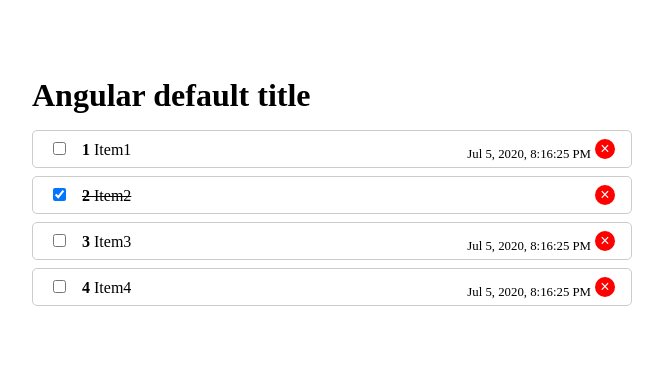
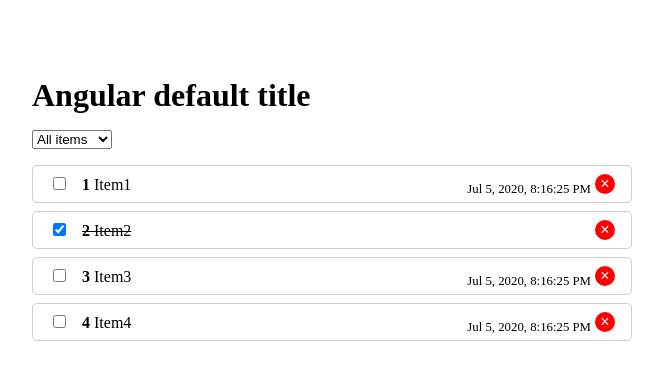
Before and after one commit to Awraf/DynamicList, an Angular app: page / in a window 1280 px wide. Shown: the top 380 px of the page, without its empty margins (308-971 px from the left). Built offline with nearby package versions, Linux system fonts and the light colour scheme.

Commit message:
Add sorting by group

```diff
--- a/src/app/list/list.component.html
+++ b/src/app/list/list.component.html
@@ -1,5 +1,13 @@
-<ul *ngIf="listService.list.length;else emptyList">
-  <li *ngFor="let item of listService.list; let i = index">
+<div>
+  <select id="Id" class="hideLabel form-control" name="Id" #selectedGroup (change)="onChangeGroup(selectedGroup.value)">
+    <option selected="" value="all">All items</option>
+    <option *ngFor="let group of groups">
+      {{group}}
+    </option>
+  </select>
+</div>
+<ul *ngIf="list.length;else emptyList">
+  <li *ngFor="let item of list; let i = index">
     <span [class.done]="item.completed">
       <input type="checkbox" class="checkbox" [checked]="item.completed" (change)="onChange(item.id)">
       <strong>{{i + 1}}</strong> {{item.caption}}
--- a/src/app/list/list.component.ts
+++ b/src/app/list/list.component.ts
@@ -1,5 +1,5 @@
 import {Component, OnInit} from '@angular/core';
-import {ListService} from './list.service';
+import {IListItem, ListService} from './list.service';
 
 @Component({
   selector: 'app-list',
@@ -7,7 +7,16 @@ import {ListService} from './list.service';
   styleUrls: ['./list.component.scss']
 })
 export class ListComponent implements OnInit {
-  constructor(public listService: ListService) {
+  public list: IListItem[];
+  public groups: string[];
+
+  private updateList(): void {
+    this.list = this.listService.list;
+  }
+
+  constructor(private listService: ListService) {
+    this.updateList();
+    this.groups = this.listService.getGroups();
   }
 
   ngOnInit(): void {
@@ -15,9 +24,20 @@ export class ListComponent implements OnInit {
 
   onChange(id: number): void {
     this.listService.onChange(id);
+    this.list = this.listService.list;
+  }
+
+  onChangeGroup(group) {
+    console.log('Group is:', group);
+    if (group && group !== 'all') {
+      this.list = this.listService.list.filter(item => item.group === group);
+    } else {
+      this.updateList();
+    }
   }
 
   removeItem(id: number): void {
     this.listService.remove(id);
+    this.updateList();
   }
 }
--- a/src/app/list/list.service.ts
+++ b/src/app/list/list.service.ts
@@ -2,6 +2,7 @@ import {Injectable} from '@angular/core';
 
 export interface IListItem {
   id: number;
+  group: string;
   caption: string;
   completed: boolean;
   date?: any;
@@ -10,11 +11,17 @@ export interface IListItem {
 @Injectable({providedIn: 'root'})
 export class ListService {
   public list: IListItem[] = [
-    {id: 1, caption: 'Item1', completed: false, date: new Date()},
-    {id: 2, caption: 'Item2', completed: true},
-    {id: 3, caption: 'Item3', completed: false, date: new Date()},
-    {id: 4, caption: 'Item4', completed: false, date: new Date()},
+    {id: 1, group: 'shop', caption: 'Item1', completed: false, date: new Date()},
+    {id: 2, group: 'remove', caption: 'Item2', completed: true},
+    {id: 3, group: 'shop', caption: 'Item3', completed: false, date: new Date()},
+    {id: 4, group: 'obsoleted', caption: 'Item4', completed: false, date: new Date()},
   ];
+
+  getGroups(): string[] {
+    const groups = this.list.map(item => item.group);
+    return [...new Set(groups)];
+  }
+
 
   onChange(id: number): void {
     const indx = this.list.findIndex(x => x.id === id);
```
